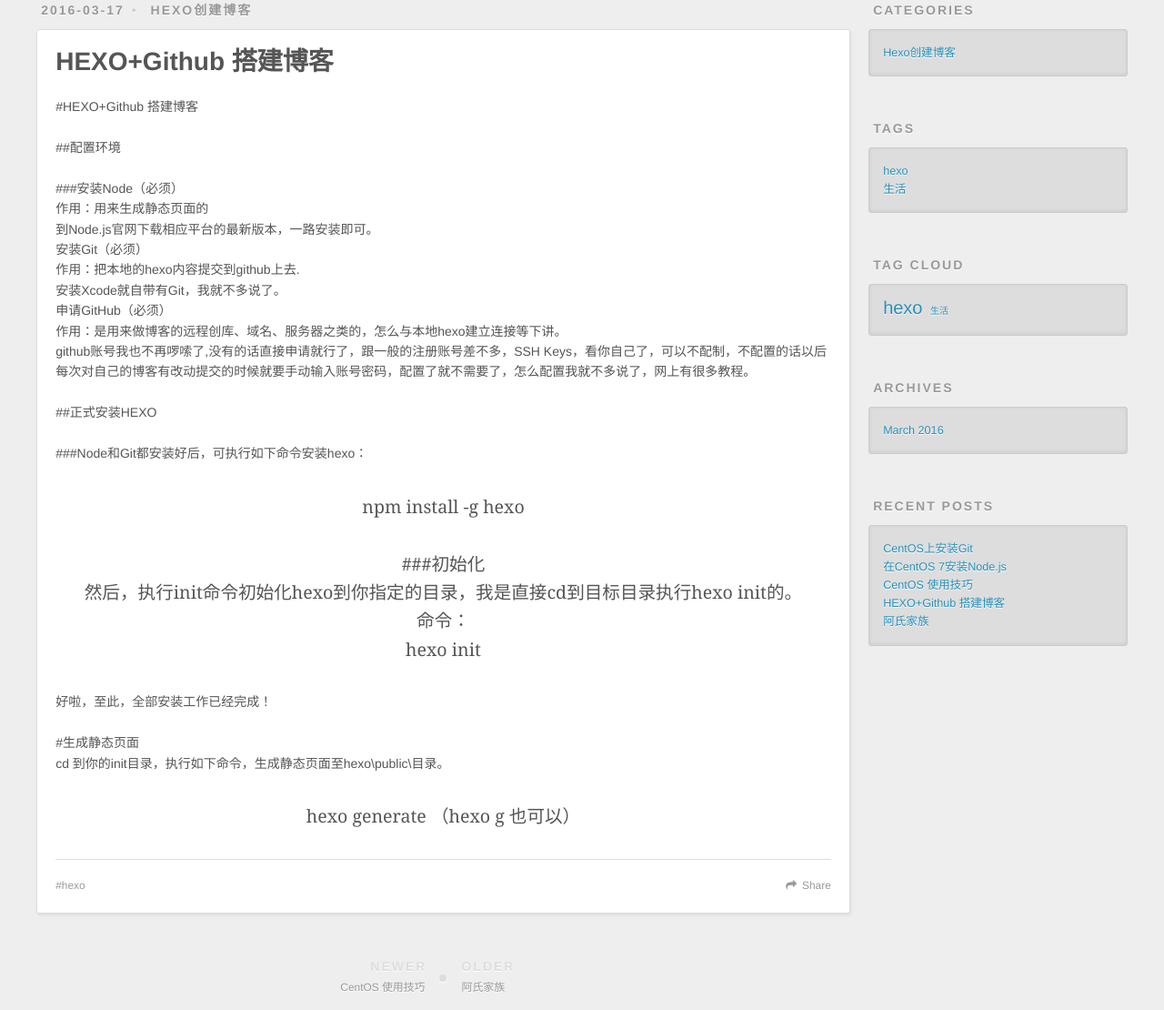
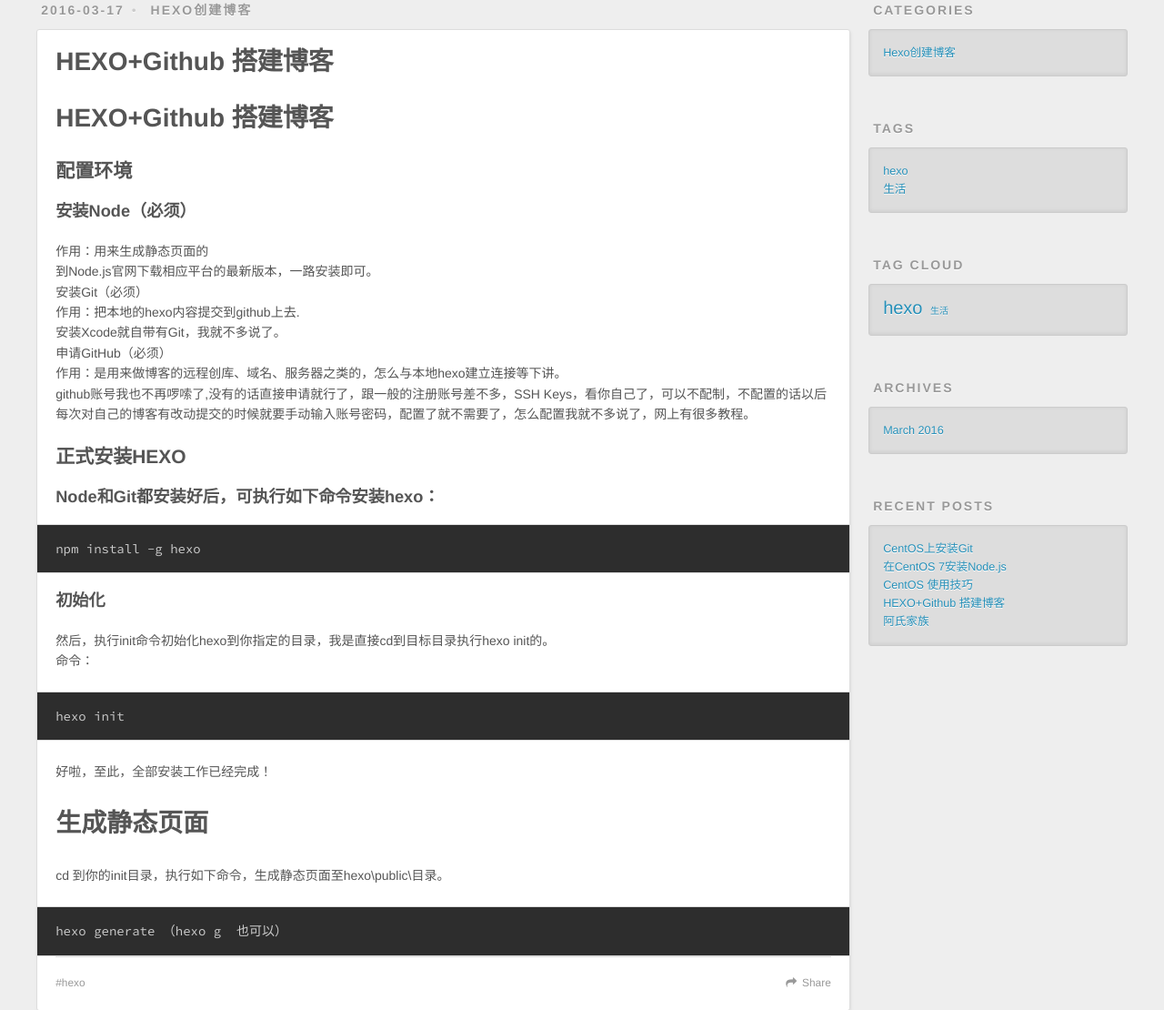
Before and after one commit to HETUAN/hetuan.github.io, a plain HTML site: page 2016/03/17/20160317-build-website-list/index.html in a window 1280 px wide. Shown: the part 347-1457 px from the top of the page at 91% size. Drawn offline with nearby package versions, Linux system fonts and the light colour scheme.

Commit message:
Site updated: 2016-03-17 03:59:49

```diff
--- a/2016/03/17/20160317-build-website-list/index.html
+++ b/2016/03/17/20160317-build-website-list/index.html
@@ -11,7 +11,7 @@
 <meta property="og:url" content="http://yoursite.com/2016/03/17/20160317-build-website-list/index.html">
 <meta property="og:site_name" content="Bruce">
 <meta property="og:description" content="通过Hexo创建该博客的目录">
-<meta property="og:updated_time" content="2016-03-17T09:46:46.514Z">
+<meta property="og:updated_time" content="2016-03-17T10:59:36.751Z">
 <meta name="twitter:card" content="summary">
 <meta name="twitter:title" content="HEXO+Github 搭建博客">
 <meta name="twitter:description" content="通过Hexo创建该博客的目录">
@@ -89,25 +89,21 @@
 
     <div class="article-entry" itemprop="articleBody">
 
-        <p>#HEXO+Github 搭建博客</p>
-<p>##配置环境</p>
-<p>###安装Node（必须）<br>作用：用来生成静态页面的<br>到Node.js官网下载相应平台的最新版本，一路安装即可。<br>安装Git（必须）<br>作用：把本地的hexo内容提交到github上去.<br>安装Xcode就自带有Git，我就不多说了。<br>申请GitHub（必须）<br>作用：是用来做博客的远程创库、域名、服务器之类的，怎么与本地hexo建立连接等下讲。<br>github账号我也不再啰嗦了,没有的话直接申请就行了，跟一般的注册账号差不多，SSH Keys，看你自己了，可以不配制，不配置的话以后每次对自己的博客有改动提交的时候就要手动输入账号密码，配置了就不需要了，怎么配置我就不多说了，网上有很多教程。</p>
-<p>##正式安装HEXO</p>
-<p>###Node和Git都安装好后，可执行如下命令安装hexo：</p>
-<blockquote>
-<p>npm install -g hexo</p>
-<p>###初始化<br>然后，执行init命令初始化hexo到你指定的目录，我是直接cd到目标目录执行hexo init的。<br>命令：<br>hexo init</p>
-</blockquote>
+        <h1 id="HEXO-Github-搭建博客"><a href="#HEXO-Github-搭建博客" class="headerlink" title="HEXO+Github 搭建博客"></a>HEXO+Github 搭建博客</h1><h2 id="配置环境"><a href="#配置环境" class="headerlink" title="配置环境"></a>配置环境</h2><h3 id="安装Node（必须）"><a href="#安装Node（必须）" class="headerlink" title="安装Node（必须）"></a>安装Node（必须）</h3><p>作用：用来生成静态页面的<br>到Node.js官网下载相应平台的最新版本，一路安装即可。<br>安装Git（必须）<br>作用：把本地的hexo内容提交到github上去.<br>安装Xcode就自带有Git，我就不多说了。<br>申请GitHub（必须）<br>作用：是用来做博客的远程创库、域名、服务器之类的，怎么与本地hexo建立连接等下讲。<br>github账号我也不再啰嗦了,没有的话直接申请就行了，跟一般的注册账号差不多，SSH Keys，看你自己了，可以不配制，不配置的话以后每次对自己的博客有改动提交的时候就要手动输入账号密码，配置了就不需要了，怎么配置我就不多说了，网上有很多教程。</p>
+<h2 id="正式安装HEXO"><a href="#正式安装HEXO" class="headerlink" title="正式安装HEXO"></a>正式安装HEXO</h2><h3 id="Node和Git都安装好后，可执行如下命令安装hexo："><a href="#Node和Git都安装好后，可执行如下命令安装hexo：" class="headerlink" title="Node和Git都安装好后，可执行如下命令安装hexo："></a>Node和Git都安装好后，可执行如下命令安装hexo：</h3><pre><code class="bash">npm install -g hexo
+</code></pre>
+<h3 id="初始化"><a href="#初始化" class="headerlink" title="初始化"></a>初始化</h3><p>然后，执行init命令初始化hexo到你指定的目录，我是直接cd到目标目录执行hexo init的。<br>命令：</p>
+<pre><code class="bash">hexo init
+</code></pre>
 <p>好啦，至此，全部安装工作已经完成！</p>
-<p>#生成静态页面<br>cd 到你的init目录，执行如下命令，生成静态页面至hexo\public\目录。</p>
-<blockquote>
-<p>hexo generate （hexo g  也可以）</p>
-</blockquote>
+<h1 id="生成静态页面"><a href="#生成静态页面" class="headerlink" title="生成静态页面"></a>生成静态页面</h1><p>cd 到你的init目录，执行如下命令，生成静态页面至hexo\public\目录。</p>
+<pre><code class="bash">hexo generate （hexo g  也可以）
+</code></pre>
 
 
     </div>
     <footer class="article-footer">
-      <a data-url="http://yoursite.com/2016/03/17/20160317-build-website-list/" data-id="cilw5k0oi0005kfpvoewbettr" class="article-share-link">Share</a>
+      <a data-url="http://yoursite.com/2016/03/17/20160317-build-website-list/" data-id="cilw5o2um0005l6pv9260k6j4" class="article-share-link">Share</a>
 
 
   <ul class="article-tag-list"><li class="article-tag-list-item"><a class="article-tag-list-link" href="/tags/hexo/">hexo</a></li></ul>
```
Also changed, not shown: 2016/03/16/asjz/index.html (+1 -1 lines), 2016/03/16/hello-world/index.html (+1 -1 lines), 2016/03/17/20160317-CentOS-Install-Git/index.html (+1 -1 lines), 2016/03/17/20160317-CentOS-Install-Nodejs/index.html (+1 -1 lines), 2016/03/17/20160317-CentOS-Other-Operater/index.html (+1 -1 lines), index.html (+15 -19 lines).
